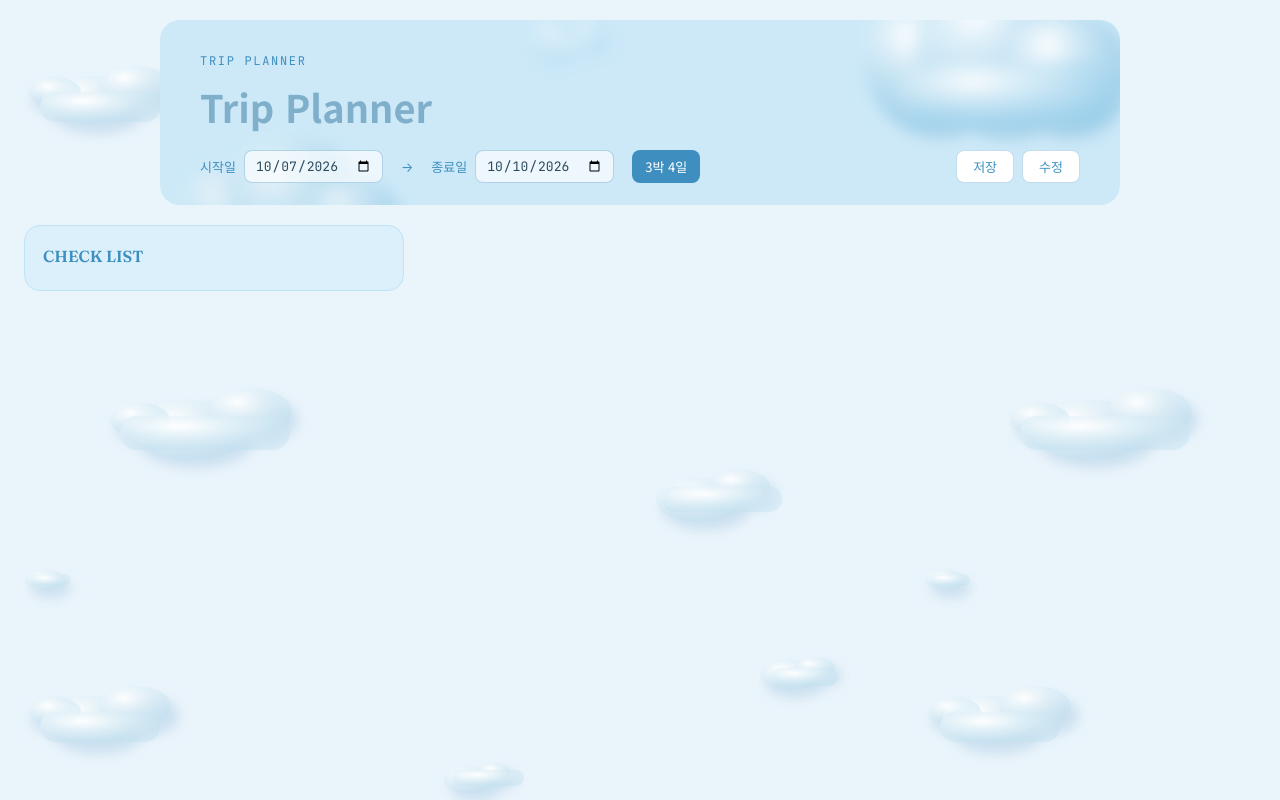
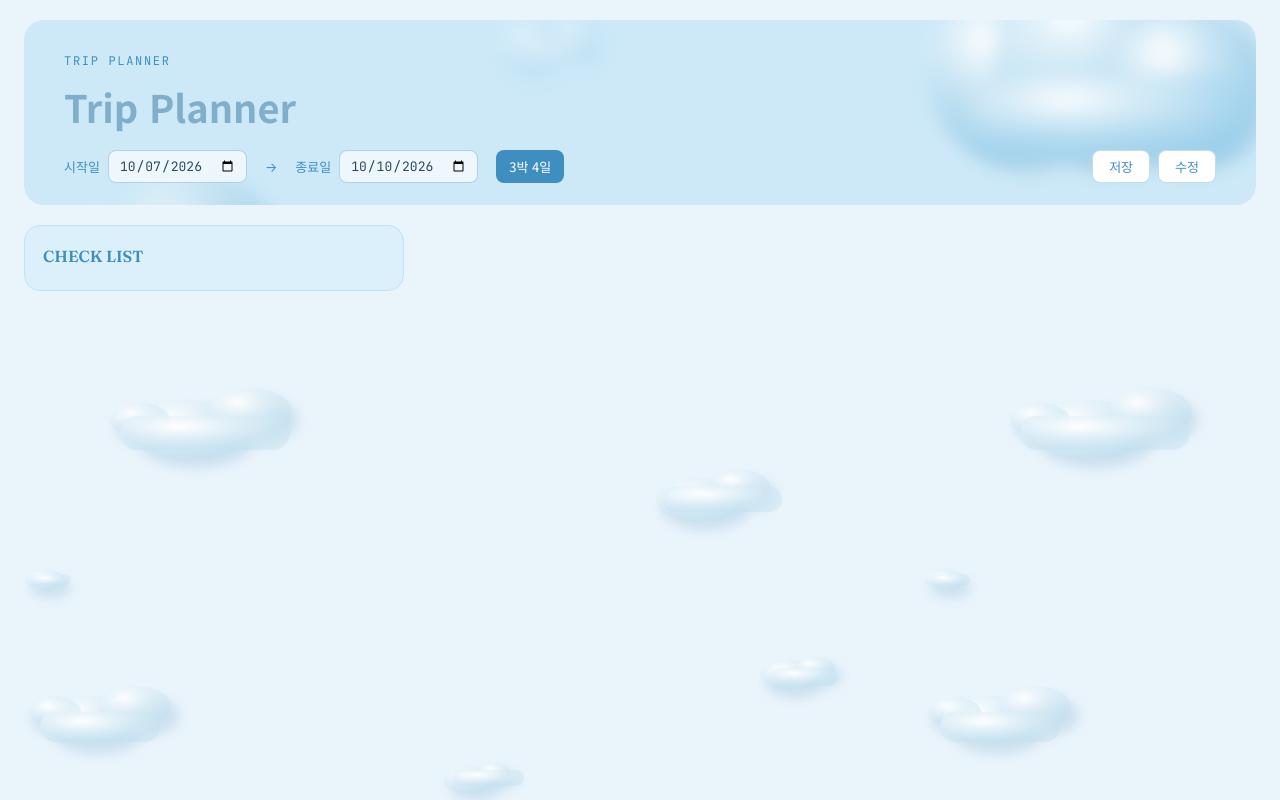
Before and after one commit to sssssseul/Trip-Planner, a plain HTML site: page index.html in a window 1280 px wide. Drawn offline with Linux system fonts and the light colour scheme; files whose address does not match are found by name.

Commit message:
Update index.html

```diff
--- a/index.html
+++ b/index.html
@@ -45,8 +45,7 @@
     padding:26px 40px 22px;
     position:relative;
     overflow:hidden;
-    max-width:960px;
-    margin:0 auto 20px;
+    margin-bottom:20px;
     min-height:172px;
     box-sizing:border-box;
   }
@@ -684,6 +683,6 @@
 
 <div class="toast" id="toast"></div>
 
-<script src="app.js"></script>
+<script src="/app.js"></script>
 </body>
 </html>
```
